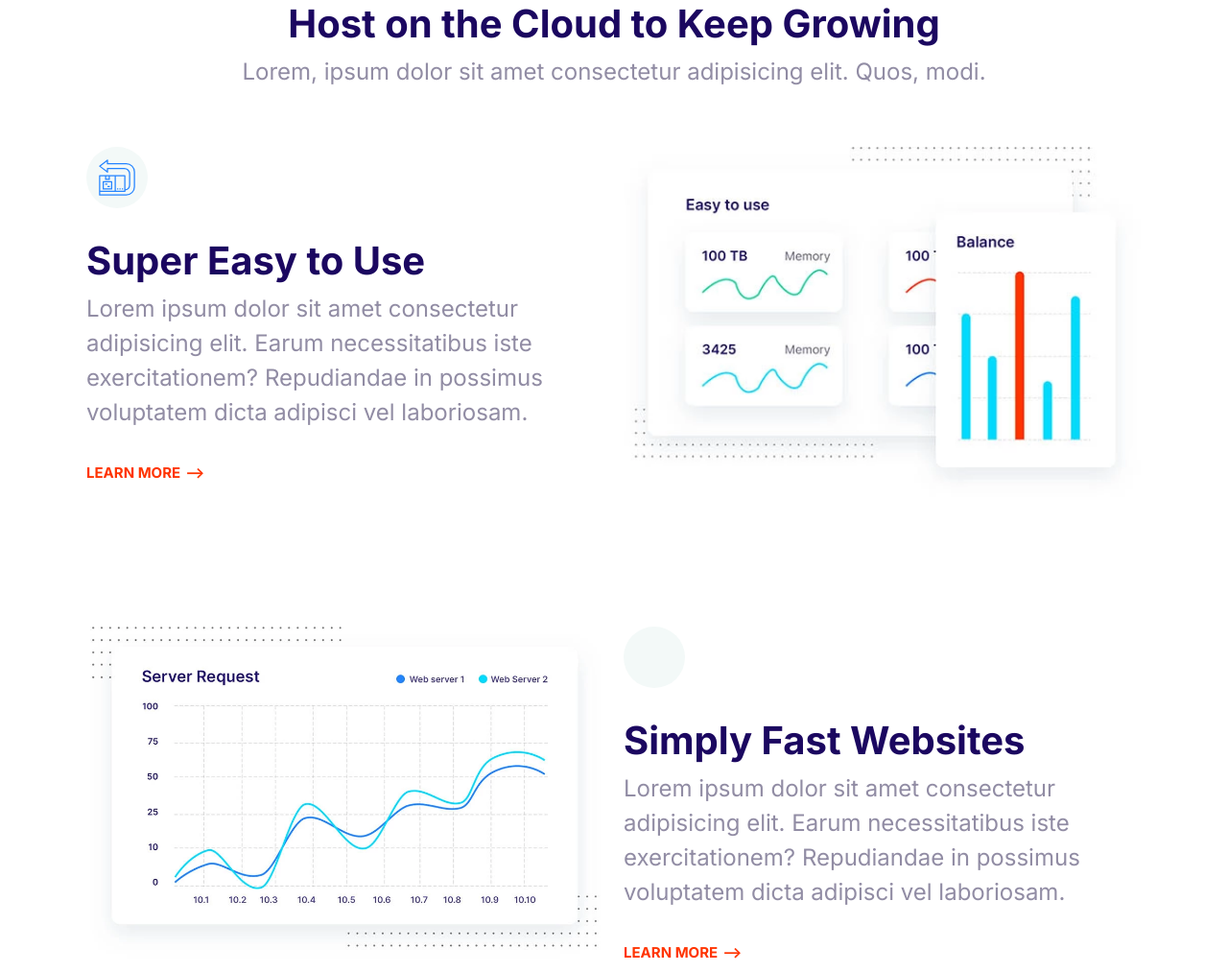
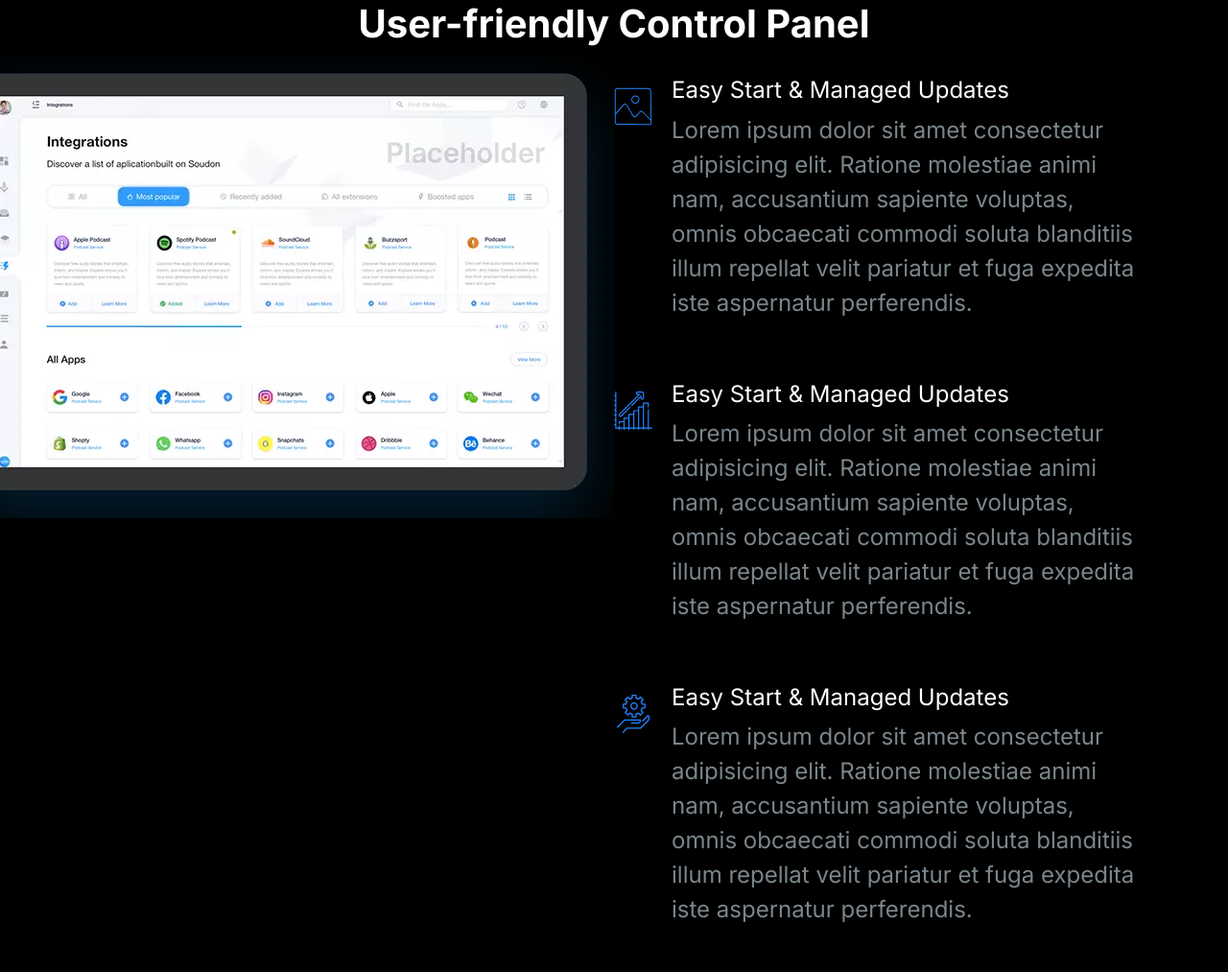
Before and after one commit to boatengdickson/moshifiedd, a plain HTML site: page index.html in a window 1280 px wide. Shown: the part 90-1103 px from the top of the page at 96% size. Drawn offline with Linux system fonts and the light colour scheme.

Commit message:
Build showcase components

```diff
--- a/css/style.css
+++ b/css/style.css
@@ -19,6 +19,11 @@
 html {
     /*62.5% of 16px = 10px*/
     font-size: 62.5%;
+}
+
+::selection {
+    background: var(--color-primary);
+    color: #fff;
 }
 
 body {
@@ -46,6 +51,7 @@ h2 {
 
 h3 {
     font-size: 3rem;
+    font-weight: 500;
 }
 
 p {
@@ -130,7 +136,6 @@ p {
 .list {
     list-style: none;
     padding-left: 0;
-    color: var(--color-headings);
 }
 
 .list--inline .list__item {
@@ -141,6 +146,7 @@ p {
 .list--tick {
     list-style-image: url(../images/tick.svg);
     padding-left: 3rem;
+    color: var(--color-headings);
 }
 
 .list--tick .list__item {
@@ -405,6 +411,7 @@ p {
 /* Media */
 .media {
     display: flex;
+    margin-bottom: 4rem;
 }
 
 .media__title {
@@ -604,18 +611,20 @@ p {
     color: #7b858b;
 }
 
-.block--dark .block__heading {
+.block--dark h1,
+.block--dark h2,
+.block--dark h3 {
     color: white;
 }
 
 .block--skewed-right {
     padding-bottom: calc(var(--padding-vertical) + 4rem);
-    clip-path: polygon(0% 0%,100% 0%,100% 100%,0% 80%);
+    clip-path: polygon(0% 0%,100% 0%,100% 100%,0% 90%);
 }
 
 .block--skewed-left {
     padding-bottom: calc(var(--padding-vertical) + 4rem);
-    clip-path: polygon(0% 0%,100% 0%,100% 80%,0% 100%);
+    clip-path: polygon(0% 0%,100% 0%,100% 90%,0% 100%);
 }
 
 .container {
@@ -693,9 +702,6 @@ p {
 
 
 /* Hero */
-.hero {
-    clip-path: polygon(0% 0%,100% 0%,100% 90%,0% 100%);
-}
 .hero__tagline {
     font-size: 2rem;
     color: #b9c3cf;
@@ -778,3 +784,21 @@ p {
         order: 2;
     }
 }
+
+/* Showcase */
+.block-showcase__image > img{
+    width: 100%;
+}
+
+@media screen and (min-width: 768px) {
+    .block-showcase .grid {
+        grid-template-columns: 50% 50%;
+    }
+    .block-showcase__image {
+        justify-self: end;
+    }
+    .block-showcase__image > img {
+        width: auto;
+        max-width: 700px;
+    }
+}
--- a/index.html
+++ b/index.html
@@ -15,94 +15,78 @@
     <link rel="stylesheet" href="css/style.css" />
   </head>
   <body>
-    <section class="block container">
+    <section class="block block--dark block--skewed-right block-showcase">
       <header class="block__header">
-        <h2>Host on the Cloud to Keep Growing</h2>
-        <p>
-          Lorem, ipsum dolor sit amet consectetur adipisicing elit. Quos, modi.
-        </p>
+        <h2>User-friendly Control Panel</h2>
       </header>
-      <div class="grid grid--1x2 feature">
-        <div class="feature__content">
-          <span class="icon-container">
-            <svg class="icon icon--primary">
-              <use xlink:href="images/sprite.svg#easy"></use>
-            </svg>
-          </span>
-          <h2>Super Easy to Use</h2>
-          <p>
-            Lorem ipsum dolor sit amet consectetur adipisicing elit. Earum
-            necessitatibus iste exercitationem? Repudiandae in possimus
-            voluptatem dicta adipisci vel laboriosam.
-          </p>
-          <a href="#" class="link-arrow">Learn more</a>
-        </div>
-        <picture>
+      <div class="container grid grid--1x2">
+        <picture class="block-showcase__image">
           <source
             type="image/webp"
-            srcset="images/easy@1x.webp 1x, images/easy@2x.webp 2x"
+            srcset="images/ipad@1x.webp 1x, images/ipad@2x.webp 2x"
           />
           <source
-            type="image/jpg"
-            srcset="images/easy@1x.jpg 1x, images/easy@2x.jpg 2x"
+            type="image/png"
+            srcset="images/ipad@2x.png 2x, images/ipad@2x.png 2x"
           />
-          <img class="feature__image" src="images/easy2.jpg" alt="" />
+          <img src="images/ipad@1x.png" alt="" />
         </picture>
+        <ul class="list">
+          <li>
+            <div class="media">
+              <div class="media__image">
+                <svg class="icon icon--primary">
+                  <use xlink:href="images/sprite.svg#snap"></use>
+                </svg>
               </div>
-      <div class="grid grid--1x2 feature">
-        <div class="feature__content">
-          <span class="icon-container">
+              <div class="media__body">
+                <h3 class="media__title">Easy Start & Managed Updates</h3>
+                <p>
+                  Lorem ipsum dolor sit amet consectetur adipisicing elit.
+                  Ratione molestiae animi nam, accusantium sapiente voluptas,
+                  omnis obcaecati commodi soluta blanditiis illum repellat velit
+                  pariatur et fuga expedita iste aspernatur perferendis.
+                </p>
+              </div>
+            </div>
+          </li>
+          <li>
+            <div class="media">
+              <div class="media__image">
                 <svg class="icon icon--primary">
-              <use xlink:href="images/sprite.svg#fast"></use>
+                  <use xlink:href="images/sprite.svg#growth"></use>
                 </svg>
-          </span>
-          <h2>Simply Fast Websites</h2>
+              </div>
+              <div class="media__body">
+                <h3 class="media__title">Easy Start & Managed Updates</h3>
                 <p>
-            Lorem ipsum dolor sit amet consectetur adipisicing elit. Earum
-            necessitatibus iste exercitationem? Repudiandae in possimus
-            voluptatem dicta adipisci vel laboriosam.
+                  Lorem ipsum dolor sit amet consectetur adipisicing elit.
+                  Ratione molestiae animi nam, accusantium sapiente voluptas,
+                  omnis obcaecati commodi soluta blanditiis illum repellat velit
+                  pariatur et fuga expedita iste aspernatur perferendis.
                 </p>
-          <a href="#" class="link-arrow">Learn more</a>
               </div>
-        <picture>
-          <source
-            type="image/webp"
-            srcset="images/fast@1x.webp 1x, images/fast@2x.webp 2x"
-          />
-          <source
-            type="image/jpg"
-            srcset="images/fast@1x.jpg 1x, images/fast@2x.jpg 2x"
-          />
-          <img class="feature__image" src="images/fast@2x.webp" alt="" />
-        </picture>
             </div>
-
-      <div class="grid grid--1x2 feature">
-        <div class="feature__content">
-          <span class="icon-container">
+          </li>
+          <li>
+            <div class="media">
+              <div class="media__image">
                 <svg class="icon icon--primary">
-              <use xlink:href="images/sprite.svg#wordpress"></use>
+                  <use xlink:href="images/sprite.svg#settings"></use>
                 </svg>
-          </span>
-          <h2>Wordpress Made Easy</h2>
+              </div>
+              <div class="media__body">
+                <h3 class="media__title">Easy Start & Managed Updates</h3>
                 <p>
-            Lorem ipsum dolor sit amet consectetur adipisicing elit. Earum
-            necessitatibus iste exercitationem? Repudiandae in possimus
-            voluptatem dicta adipisci vel laboriosam.
+                  Lorem ipsum dolor sit amet consectetur adipisicing elit.
+                  Ratione molestiae animi nam, accusantium sapiente voluptas,
+                  omnis obcaecati commodi soluta blanditiis illum repellat velit
+                  pariatur et fuga expedita iste aspernatur perferendis.
                 </p>
-          <a href="#" class="link-arrow">Learn more</a>
               </div>
-        <picture>
-          <source
-            type="image/webp"
-            srcset="images/wordpress@1x.webp 1x, images/wordpress@2x.webp 2x"
-          />
-          <source
-            type="image/jpg"
-            srcset="images/wordpress@1x.jpg 1x, images/wordpress@2x.jpg 2x"
-          />
-          <img class="feature__image" src="images/wordpress@2x.webp" alt="" />
-        </picture>
+            </div>
+          </li>
+        </ul>
       </div>
     </section>
 
```
Also changed, not shown: components/feature.html (+88 -0 lines), components/showcase.html (added, +74 -0 lines), images/ipad.png (added), images/ipad@1x.png (added), images/ipad@1x.webp (added), images/ipad@2x.png (added), images/ipad@2x.webp (added). Lines whose indentation alone changed are shown as unchanged.
